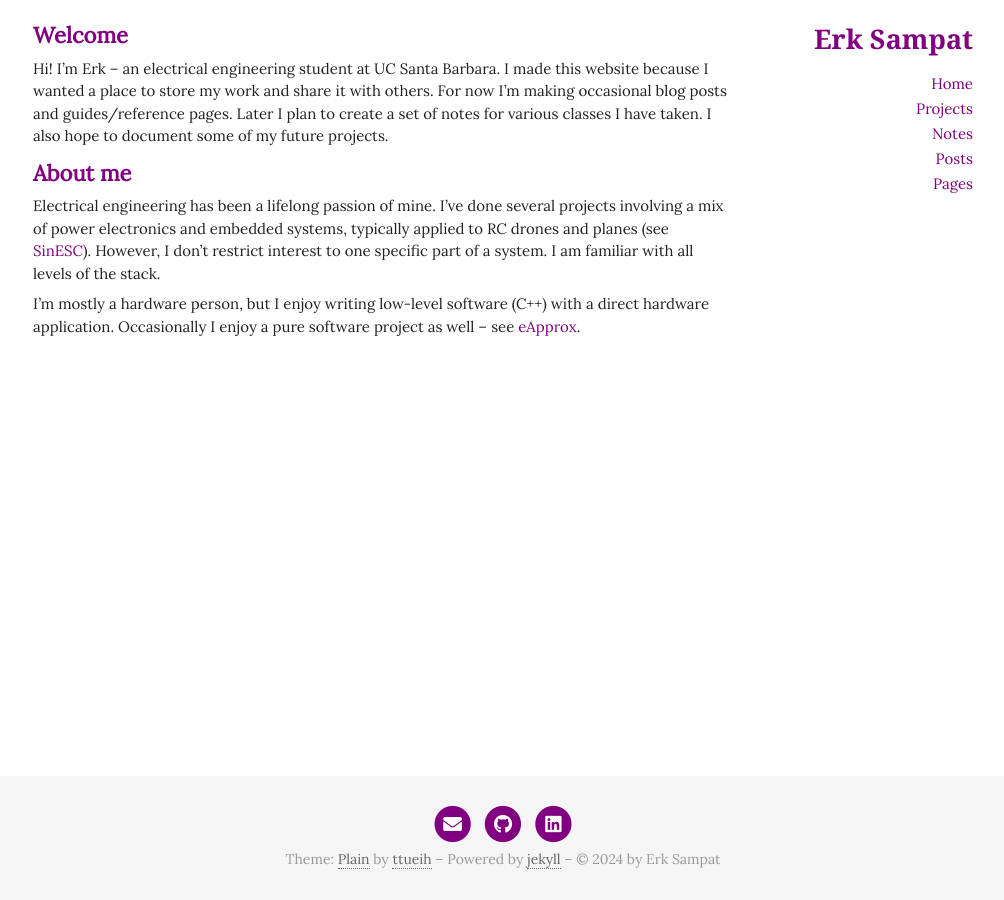
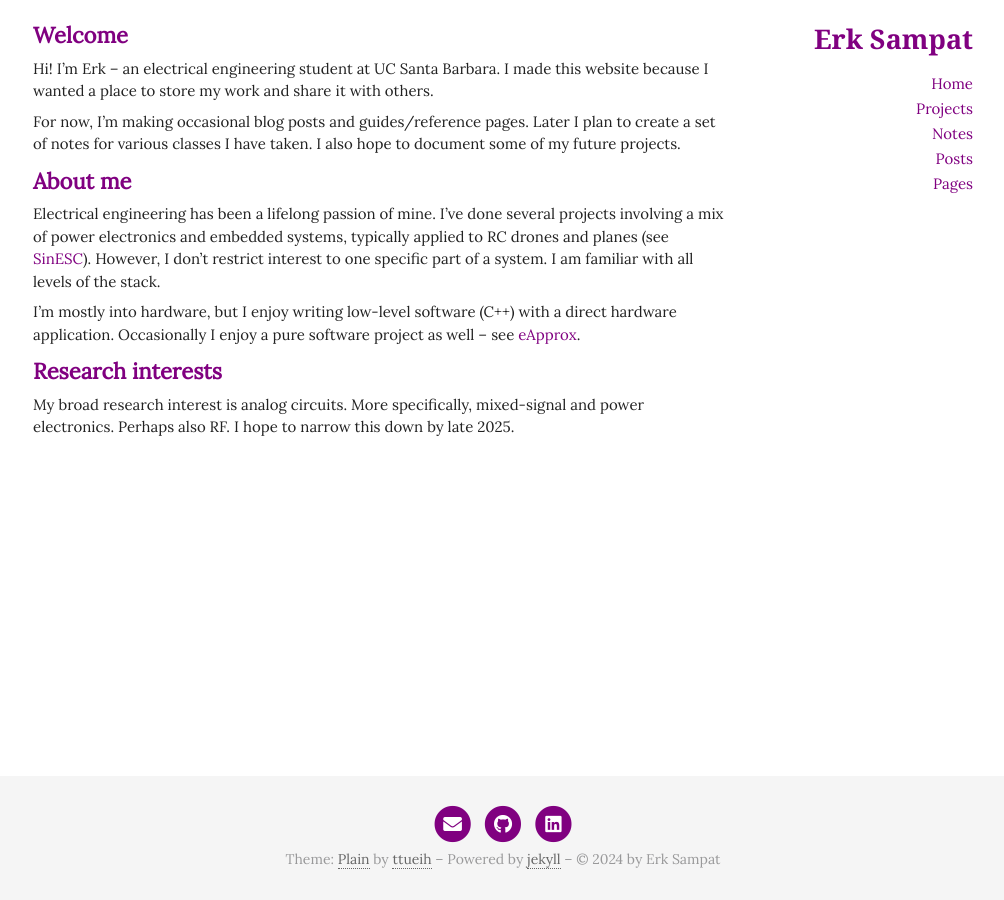
Before and after one commit to haydenghosh/haydenghosh.github.io, a Jekyll site: the page built from index.md, in a window 1280 px wide. Shown: the whole page, without its empty margins (137-1141 px from the left). Built offline with Jekyll 4.4.1, drawn with Linux system fonts in a browser that asks for light colours; nearby versions of some CDN libraries.

Commit message:
home page updat

```diff
--- a/index.md
+++ b/index.md
@@ -4,9 +4,14 @@ title: About Me
 ---
 
 ## Welcome
-Hi! I'm Erk – an electrical engineering student at UC Santa Barbara. I made this website because I wanted a place to store my work and share it with others. For now I'm making occasional blog posts and guides/reference pages. Later I plan to create a set of notes for various classes I have taken. I also hope to document some of my future projects.
+Hi! I'm Erk – an electrical engineering student at UC Santa Barbara. I made this website because I wanted a place to store my work and share it with others.
+
+For now, I'm making occasional blog posts and guides/reference pages. Later I plan to create a set of notes for various classes I have taken. I also hope to document some of my future projects.
 
 ## About me
 Electrical engineering has been a lifelong passion of mine. I've done several projects involving a mix of power electronics and embedded systems, typically applied to RC drones and planes (see [SinESC](https://github.com/SAR-mango/SinESC)). However, I don't restrict interest to one specific part of a system. I am familiar with all levels of the stack.
 
-I'm mostly a hardware person, but I enjoy writing low-level software (C++) with a direct hardware application. Occasionally I enjoy a pure software project as well – see [eApprox](https://github.com/SAR-mango/eApprox).
+I'm mostly into hardware, but I enjoy writing low-level software (C++) with a direct hardware application. Occasionally I enjoy a pure software project as well – see [eApprox](https://github.com/SAR-mango/eApprox).
+
+## Research interests
+My broad research interest is analog circuits. More specifically, mixed-signal and power electronics. Perhaps also RF. I hope to narrow this down by late 2025.
```
